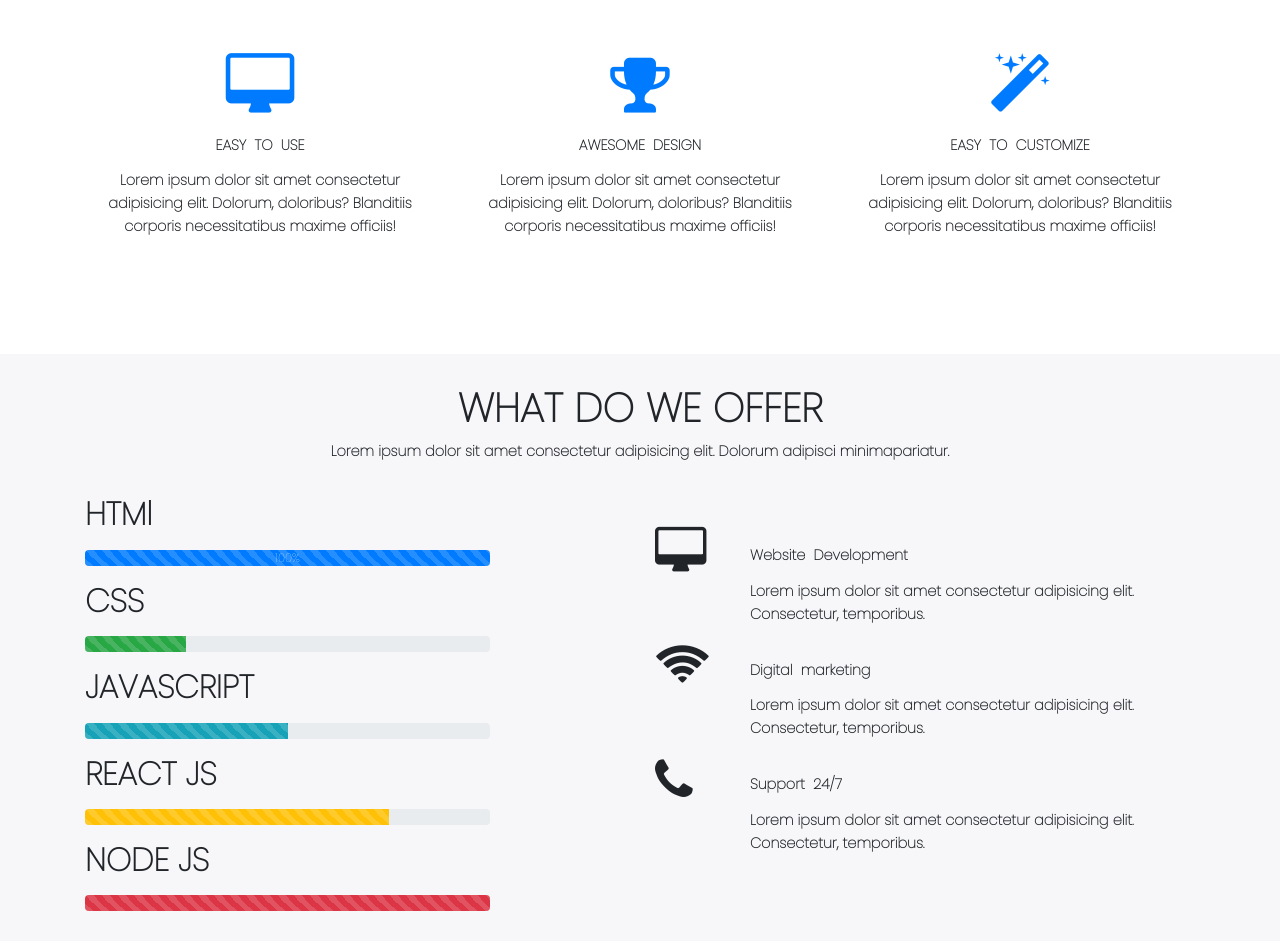
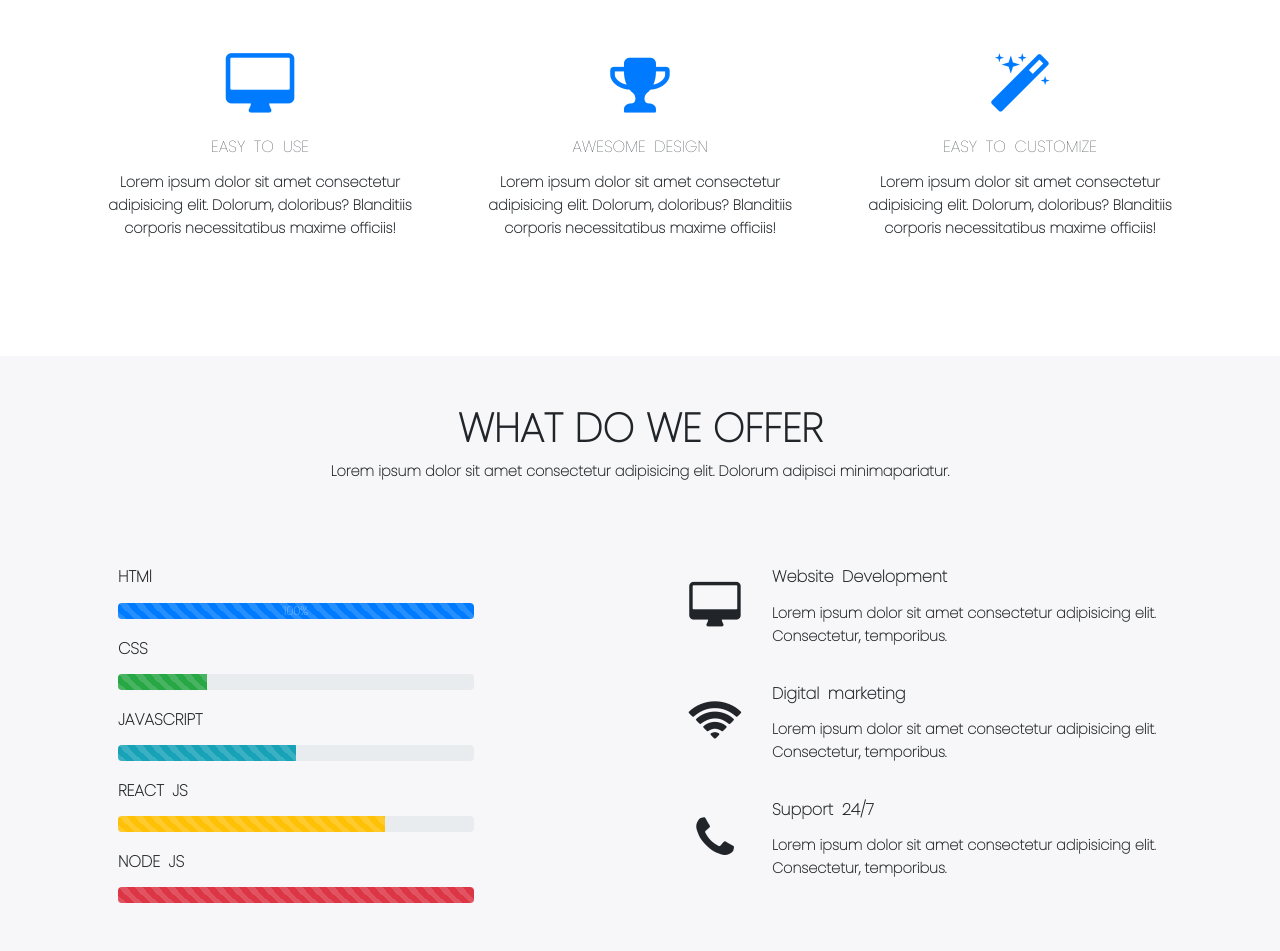
Before and after one commit to nipungera47/website, a plain HTML site: page index.html in a window 1280 px wide. Shown: the part 853-1804 px from the top of the page. Drawn offline with nearby package versions, Linux system fonts and the light colour scheme.

Commit message:
service-section-revised

```diff
--- a/css/style.css
+++ b/css/style.css
@@ -25,9 +25,9 @@ p {
 }
 
 .extra-div h2 , .servicediv h2{
-  font-size: 0.9rem;
+  font-size: 1.0rem;
   margin: 20px 0 15px 0;
-  font-weight: bolder;
+  /* font-weight: bolder; */
   word-spacing: 4px;
 }
 
@@ -107,15 +107,8 @@ p {
 
  /* *************service section*********** */
 
-
-
  .service{
    background: #f7f7f9;
-   padding: 30px 0;
-   /* margin-bottom: 50px; */
-
  }
 
-
-
   /* ***********service section ends ************ */
--- a/index.html
+++ b/index.html
@@ -125,16 +125,17 @@
 
     <section class="service" id=service_id>
         <div class="container headings text-center">
-            <h1 class="text-center font-weight-bold">
+            <h1 class="text-center font-weight-bold pt-5">
                 WHAT DO WE OFFER
 
             </h1>
-            <p class="text-center"> Lorem ipsum dolor sit amet consectetur adipisicing elit. Dolorum adipisci minimapariatur.</p>
+            <p class="text-center"> Lorem ipsum dolor sit amet consectetur adipisicing elit. Dolorum adipisci
+                minimapariatur.</p>
         </div>
 
         <div class="container">
             <div class="row">
-                <div class="col-lg-6 col-md-12 col-12">
+                <div class="col-lg-6 col-md-12 col-12 servicediv p-5">
                     <div class="names my-3 ">
                         <h2 class="font-weight-bold">HTMl</h2>
                     </div>
@@ -147,73 +148,75 @@
                         <h2 class="font-weight-bold">CSS</h2>
                     </div>
                     <div class="progress w-75">
-                        <div class="progress-bar progress-bar-striped bg-success progress-bar-animated" role="progressbar" style="width: 25%"
-                            aria-valuenow="25" aria-valuemin="0" aria-valuemax="100"></div>
+                        <div class="progress-bar progress-bar-striped bg-success progress-bar-animated"
+                            role="progressbar" style="width: 25%" aria-valuenow="25" aria-valuemin="0"
+                            aria-valuemax="100"></div>
                     </div>
                     <div class="names my-3">
                         <h2 class="font-weight-bold">JAVASCRIPT</h2>
                     </div>
                     <div class="progress w-75">
-                        <div class="progress-bar progress-bar-striped progress-bar-animated bg-info" role="progressbar" style="width: 50%"
-                            aria-valuenow="50" aria-valuemin="0" aria-valuemax="100"></div>
+                        <div class="progress-bar progress-bar-striped progress-bar-animated bg-info" role="progressbar"
+                            style="width: 50%" aria-valuenow="50" aria-valuemin="0" aria-valuemax="100"></div>
                     </div>
                     <div class="names my-3">
                         <h2 class="font-weight-bold">REACT JS</h2>
                     </div>
                     <div class="progress w-75">
-                        <div class="progress-bar progress-bar-striped bg-warning progress-bar-animated" role="progressbar" style="width: 75%"
-                            aria-valuenow="75" aria-valuemin="0" aria-valuemax="100"></div>
+                        <div class="progress-bar progress-bar-striped bg-warning progress-bar-animated"
+                            role="progressbar" style="width: 75%" aria-valuenow="75" aria-valuemin="0"
+                            aria-valuemax="100"></div>
                     </div>
                     <div class="names my-3">
                         <h2 class="font-weight-bold">NODE JS</h2>
                     </div>
                     <div class="progress w-75">
-                        <div class="progress-bar progress-bar-striped bg-danger progress-bar-animated" role="progressbar" style="width: 100%"
-                            aria-valuenow="100" aria-valuemin="0" aria-valuemax="100"></div>
+                        <div class="progress-bar progress-bar-striped bg-danger progress-bar-animated"
+                            role="progressbar" style="width: 100%" aria-valuenow="100" aria-valuemin="0"
+                            aria-valuemax="100"></div>
                     </div>
                 </div>
 
-                <div class="col-lg-6 col-md-12 col-12 servicediv mt-5">
+                <div class="col-lg-6 col-md-12 col-12 servicediv p-5">
 
                     <div class="row">
-                        <div class="col-lg-2 col-2 service-icons">
+                        <div class="col-lg-2 col-2 service-icons d-flex justify-content-center align-items-center">
                             <i class="fa fa-desktop fa-3x"></i>
                         </div>
 
-                        <div class="col-lg-10 col-10">
-                            <h2>Website Development</h2>
+                        <div class="col-lg-10 col-10 d-flex justify-content-center flex-column">
+                            <h2 class="font-weight-bolder">Website Development</h2>
                             <p>Lorem ipsum dolor sit amet consectetur adipisicing elit. Consectetur, temporibus.</p>
                         </div>
-                        <div class="col-lg-2 col-2 service-icons">
+                        <div class="col-lg-2 col-2 service-icons d-flex justify-content-center align-items-center">
                             <i class="fa fa-wifi fa-3x"></i>
                         </div>
 
-                        <div class="col-lg-10 col-10">
+                        <div class="col-lg-10 col-10 d-flex justify-content-center flex-column">
                             <h2 class="font-weight-bolder">Digital marketing</h2>
                             <p>Lorem ipsum dolor sit amet consectetur adipisicing elit. Consectetur, temporibus.</p>
                         </div>
-                        <div class="col-lg-2 col-2 service-icons">
+                        <div class="col-lg-2 col-2 service-icons d-flex justify-content-center align-items-center">
                             <i class="fa fa-phone fa-3x"></i>
                         </div>
 
-                        <div class="col-lg-10 col-10 ">
+                        <div class="col-lg-10 col-10 d-flex justify-content-center flex-column">
                             <h2 class="font-weight-bolder">Support 24/7</h2>
                             <p>Lorem ipsum dolor sit amet consectetur adipisicing elit. Consectetur, temporibus.</p>
                         </div>
                     </div>
 
-                    </div>
+                </div>
             </div>
         </div>
 
 
 
     </section>
+    <!-- ************Service Section ends ********************** -->
 
 
 
-
-    <!-- ************Service Section Starts ********************** -->
 
     <script src="https://code.jquery.com/jquery-3.5.1.slim.min.js"
         integrity="sha384-DfXdz2htPH0lsSSs5nCTpuj/zy4C+OGpamoFVy38MVBnE+IbbVYUew+OrCXaRkfj"
```
